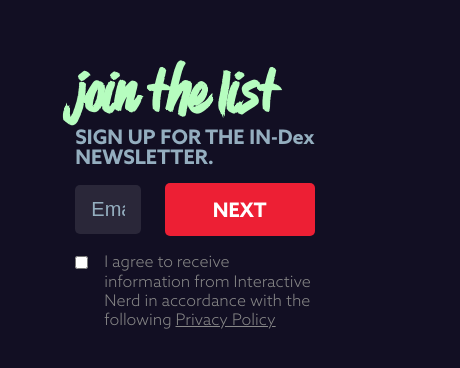
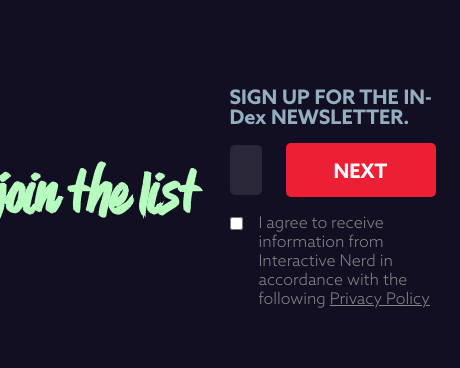
Before and after one commit to JacobCode/newsletter, a React (Create React App) app: page / in a window 390 px wide. Shown: the part 224-592 px from the top of the page, 460 px wide, since content can reach past the window. Built offline with nearby package versions, Linux system fonts and the light colour scheme.

Commit message:
fix form

```diff
--- a/public/form.html
+++ b/public/form.html
@@ -9,7 +9,7 @@
 </head>
 
 <body>
-    <form name="newsletter" netlify method='post' action="/">
+    <form name="newsletter" netlify data-netlify="true" method="POST" action="/">
         <input type="email" name="email" />
         <input type="text" name="firstName" />
         <input type="text" name="lastName" />
--- a/src/App.js
+++ b/src/App.js
@@ -81,9 +81,7 @@
 
 					{currentStep === 0 && (
 						<div ref={el => steps.current[0] = el} className="newsletter step-1">
-							<div className="title">
-								<h1>join the list</h1>
-							</div>
+							<h1>join the list</h1>
 							<div className="form-container">
 								<h2>SIGN UP FOR THE IN-Dex NEWSLETTER.</h2>
 								<form onSubmit={handleSubmit}>
--- a/src/scss/app.scss
+++ b/src/scss/app.scss
@@ -43,8 +43,9 @@
 		color: $lightGreen;
 		font-size: 3.75rem;
 		text-align: right;
-		min-width: 30%;
-		padding-right: 3rem;
+		width: 30%;
+		min-width: 275px;
+		padding-right: 2rem;
 	}
 	h2 {
 		font-family: $azoBold;
@@ -110,7 +111,6 @@
 			display: flex;
 			padding: 0 1.5rem;
 			opacity: 0;
-			flex-wrap: wrap;
 			justify-content: center;
 			align-items: center;
 			.form-container {
@@ -189,7 +189,31 @@
 
 @media (max-width: 768px) {
 	.App {
+		.container {
+			.newsletter {
+				.form-container {
+					form {
 
+					}
+					&.step-1 {
+						flex-direction: column;
+						background: red;
+						h1 {
+							width: 100%;
+							.form-container {
+								width: 100%;
+							}
+						}
+					}
+					&.step-2 {
+
+					}
+					&.step-3 {
+
+					}
+				}
+			}
+		}
 	}
 }
 
```
